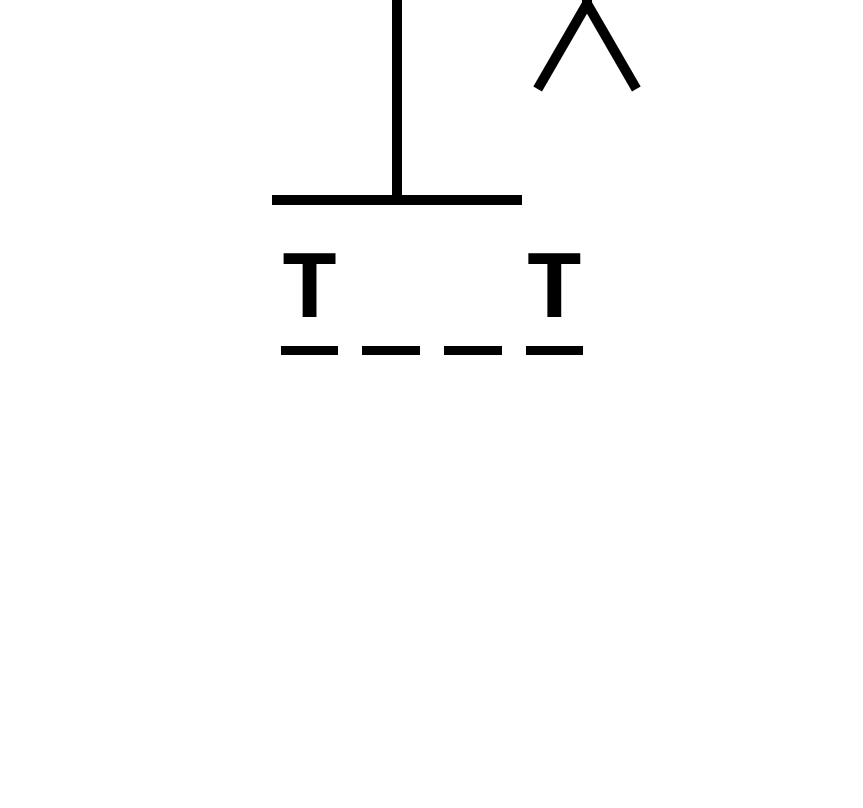
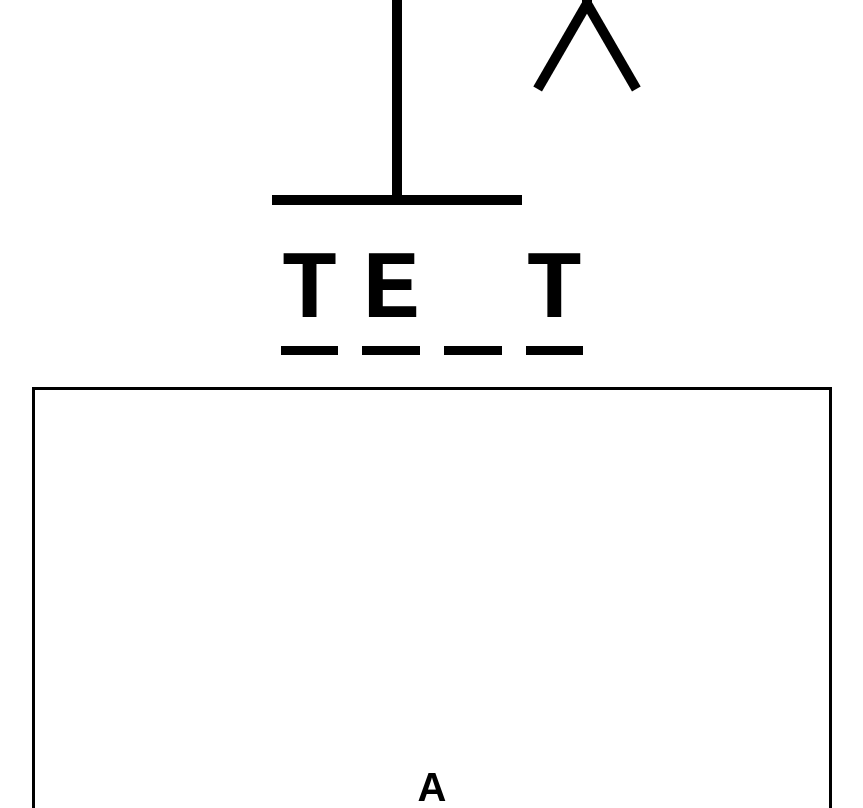
Before and after one commit to cooperbraun13/hangman, a React (Vite) app in the folder hangman/: page / in a window 1280 px wide. Shown: the part 292-1100 px from the top of the page, without its empty margins (208-1071 px from the left). Before the commit the page ends 800 px from the top, so only its background shows below. Built offline with nearby package versions, Linux system fonts and the light colour scheme.

Commit message:
ok added some styling but done fr now

```diff
--- a/hangman/src/App.tsx
+++ b/hangman/src/App.tsx
@@ -21,10 +21,12 @@
         alignItems: "center"
       }}
     >
-      <div style={{ fontSize: "2rem", textAlign: "center"}}>Lose Win</div>
+      <div style={{ fontSize: "2rem", textAlign: "center" }}>Lose Win</div>
       <HangmanDrawing />
       <HangmanWord />
-      <Keyboard />
+      <div style={{ alignSelf: "stretch" }}>
+        <Keyboard />
+      </div>
     </div>
   )
 }
--- a/hangman/src/HangmanWord copy.tsx
+++ b/hangman/src/HangmanWord copy.tsx
@@ -1,6 +1,6 @@
 export function HangmanWord() {
   const word = "test"
-  const guessedLetters = ["t"]
+  const guessedLetters = ["t", "e", "g"]
   return (
     <div
       style={{
@@ -13,7 +13,7 @@
       }}
     >
       {word.split("").map((letter, index) => (
-        <span style={{ borderBottom: "0.1em solid black"}}>
+        <span style={{ borderBottom: "0.1em solid black"}} key={index}>
           <span style={{
             visibility: guessedLetters.includes(letter)
               ? "visible"
--- /dev/null
+++ b/hangman/src/Keyboard.module.css
@@ -0,0 +1,26 @@
+.btn {
+  width: 100%;
+  border: 3px solid black;
+  background: none;
+  aspect-ratio: 1 / 1;
+  font-size: 2.5rem;
+  text-transform: uppercase;
+  padding: 0.5rem;
+  font-weight: bold;
+  cursor: pointer;
+  color: black;
+}
+
+.btn.active {
+  background-color: hsl(200, 100%, 50%);
+  color: white;
+}
+
+.btn.inactive {
+
+}
+
+.btn:hover,
+.btn:focus {
+  background-color: hsl(200, 100%, 75%);
+}
--- a/hangman/src/Keyboard.tsx
+++ b/hangman/src/Keyboard.tsx
@@ -1,3 +1,50 @@
+import styles from "./Keyboard.module.css"
+
+const KEYS = [
+  "a",
+  "b",
+  "c",
+  "d",
+  "e",
+  "f",
+  "g",
+  "h",
+  "i",
+  "j",
+  "k",
+  "l",
+  "m",
+  "n",
+  "o",
+  "p",
+  "q",
+  "r",
+  "s",
+  "t",
+  "u",
+  "v",
+  "w",
+  "x",
+  "y",
+  "z"
+]
+
 export function Keyboard() {
-
+  return (
+    <div
+      style={{
+        display: "grid",
+        gridTemplateColumns: "repeat (auto-fit, minmax(75px, 1fr))",
+        gap: "0.5rem"
+      }}
+    >
+      {KEYS.map(key => {
+        return (
+          <button className={styles.btn} key={key}>
+            {key}
+          </button>
+        )
+      })}
+    </div>
+  )
 }
```
